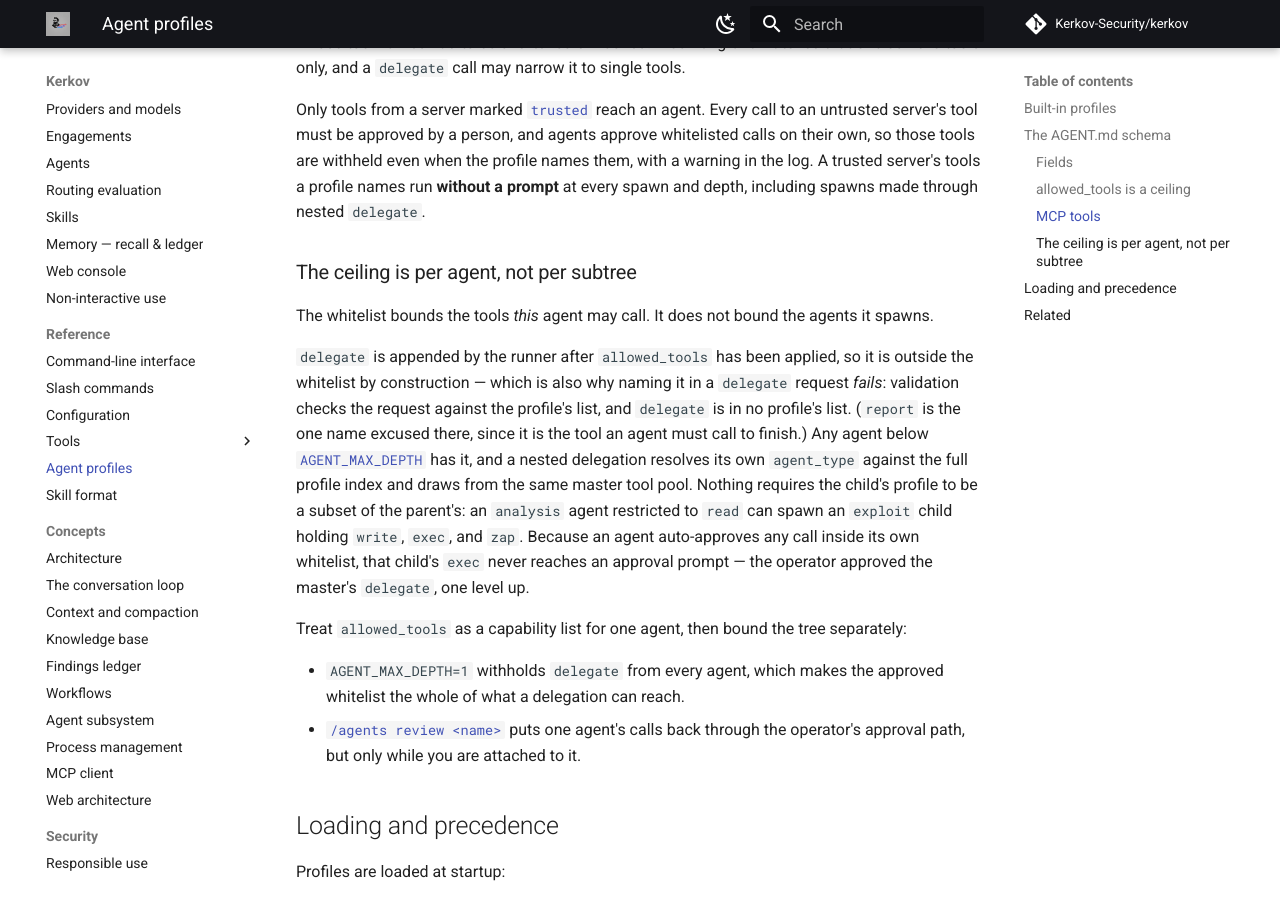
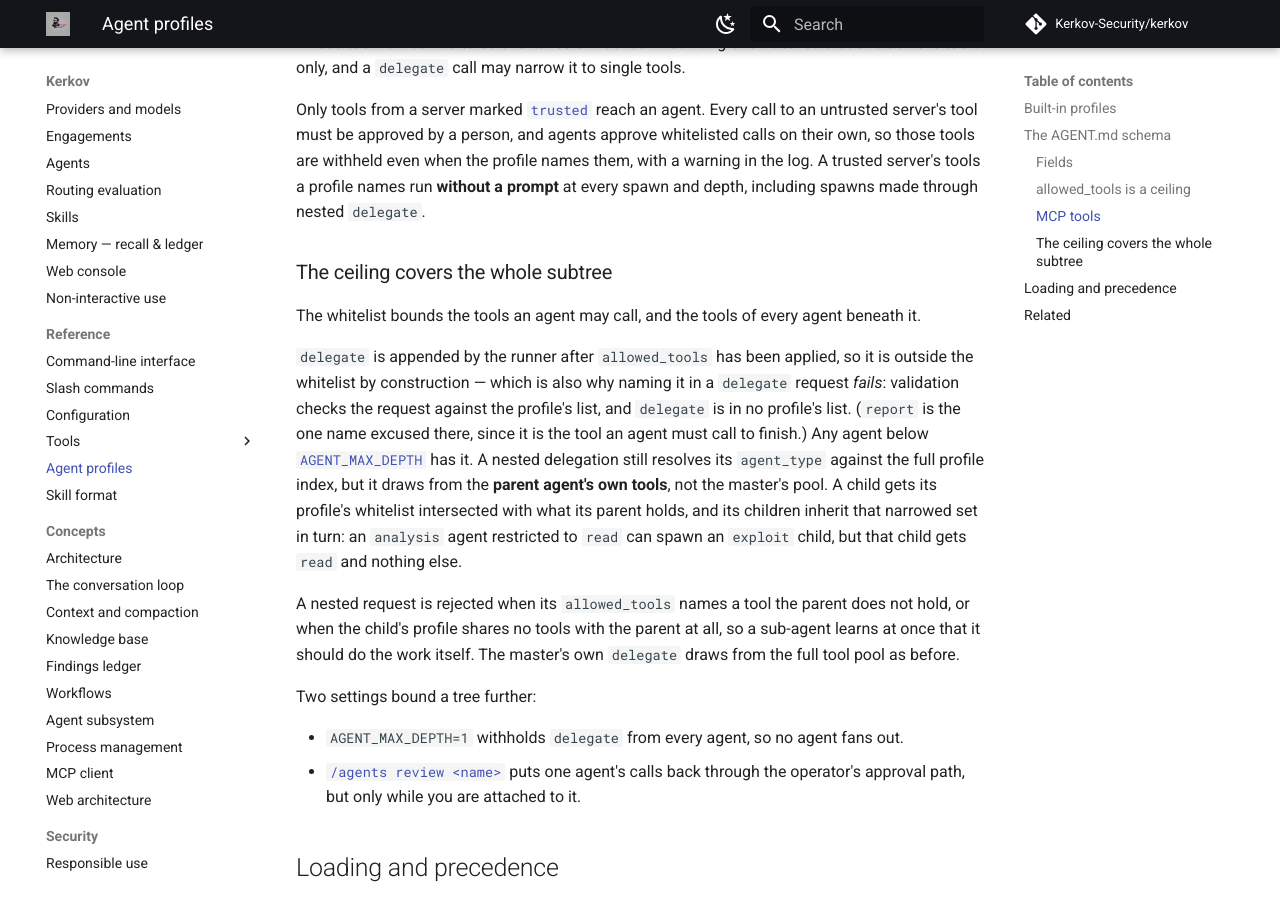
Before and after one commit to Kerkov-Security/kerkov, an MkDocs documentation site: the page built from docs/reference/agent-profiles.md, in a window 1280 px wide and 900 px high, scrolled down 2791 px. Built offline with MkDocs 1.6.1 and Material for MkDocs 9.7.7, drawn with Linux system fonts in a browser that asks for light colours; comment, search, counter and statistics services are not loaded; some of the changed text lies outside the part shown.

Commit message:
Bound nested delegation by the parent agent's own tools
A nested delegate drew from the master's full tool pool, so any agent
below the depth cap could spawn a child with a wider profile: an
analysis agent restricted to read could hand an exploit child write,
exec and zap, and that child auto-approved them. A profile's whitelist
bounded one agent, not its subtree.

The nested delegate's pool is now the agent's own granted tools, so a
child gets its profile intersected with what its parent holds, and its
children inherit that narrowed set. Nested validation rejects a request
naming a tool the parent lacks, or a profile that shares none of its
tools, so the sub-agent learns to do the work itself. The master's own
delegate is unchanged.

```diff
--- a/docs/reference/agent-profiles.md
+++ b/docs/reference/agent-profiles.md
@@ -66,7 +66,7 @@ after `report`.
 |---|---|---|---|
 | `name` | ✓ | — | Unique profile name. The `agent_type` passed to `delegate`. |
 | `description` | ✓ | — | One line shown to the master LLM in its profile index. This is what the master reads to decide when to use the profile, so make it discriminating. |
-| `allowed_tools` | ✓ | — | A list of tool names, or `mcp__<server>__*` for every tool of one [MCP server](#mcp-tools). The **maximum** whitelist for any spawn of this profile — for that agent's own calls; see [the scope of the ceiling](#the-ceiling-is-per-agent-not-per-subtree). |
+| `allowed_tools` | ✓ | — | A list of tool names, or `mcp__<server>__*` for every tool of one [MCP server](#mcp-tools). The **maximum** whitelist for any spawn of this profile, and for every agent beneath it; see [the scope of the ceiling](#the-ceiling-covers-the-whole-subtree). |
 | `max_iterations` | — | `30` | Per-agent loop cap. Also bounded by [`AGENT_MAX_ITERATIONS`](configuration.md#agents); the effective cap is the lower of the two. |
 | `system_prompt` | — | the body | The agent's system prompt. If omitted, the Markdown body after the frontmatter is used — which is the normal way to write it. |
 
@@ -108,29 +108,31 @@ even when the profile names them, with a warning in the log. A trusted server's
 tools a profile names run **without a prompt** at every spawn and depth,
 including spawns made through nested `delegate`.
 
-### The ceiling is per agent, not per subtree
+### The ceiling covers the whole subtree
 
-The whitelist bounds the tools *this* agent may call. It does not bound the agents it
-spawns.
+The whitelist bounds the tools an agent may call, and the tools of every agent
+beneath it.
 
 `delegate` is appended by the runner after `allowed_tools` has been applied, so it is
 outside the whitelist by construction — which is also why naming it in a `delegate`
 request *fails*: validation checks the request against the profile's list, and
 `delegate` is in no profile's list. (`report` is the one name excused there, since it
 is the tool an agent must call to finish.) Any agent below
-[`AGENT_MAX_DEPTH`](configuration.md#agents) has it, and a nested delegation resolves
-its own `agent_type` against the full profile index and draws from the same master
-tool pool. Nothing requires the child's profile to be a subset of the parent's: an
-`analysis` agent restricted to `read` can spawn an `exploit` child holding `write`,
-`exec`, and `zap`. Because an agent auto-approves any call inside its own whitelist,
-that child's `exec` never reaches an approval prompt — the operator approved the
-master's `delegate`, one level up.
+[`AGENT_MAX_DEPTH`](configuration.md#agents) has it. A nested delegation still
+resolves its `agent_type` against the full profile index, but it draws from the
+**parent agent's own tools**, not the master's pool. A child gets its profile's
+whitelist intersected with what its parent holds, and its children inherit that
+narrowed set in turn: an `analysis` agent restricted to `read` can spawn an `exploit`
+child, but that child gets `read` and nothing else.
 
-Treat `allowed_tools` as a capability list for one agent, then bound the tree
-separately:
+A nested request is rejected when its `allowed_tools` names a tool the parent does
+not hold, or when the child's profile shares no tools with the parent at all, so a
+sub-agent learns at once that it should do the work itself. The master's own
+`delegate` draws from the full tool pool as before.
 
-- `AGENT_MAX_DEPTH=1` withholds `delegate` from every agent, which makes the
-  approved whitelist the whole of what a delegation can reach.
+Two settings bound a tree further:
+
+- `AGENT_MAX_DEPTH=1` withholds `delegate` from every agent, so no agent fans out.
 - [`/agents review <name>`](../guides/agents.md#reviewing-an-agents-tool-calls) puts
   one agent's calls back through the operator's approval path, but only while you are
   attached to it.
```
Also changed, not shown: AGENTS.md (+6 -4 lines), docs/concepts/agent-subsystem.md (+3 -2 lines), docs/reference/tools/delegate.md (+6 -5 lines), 4 other files.
